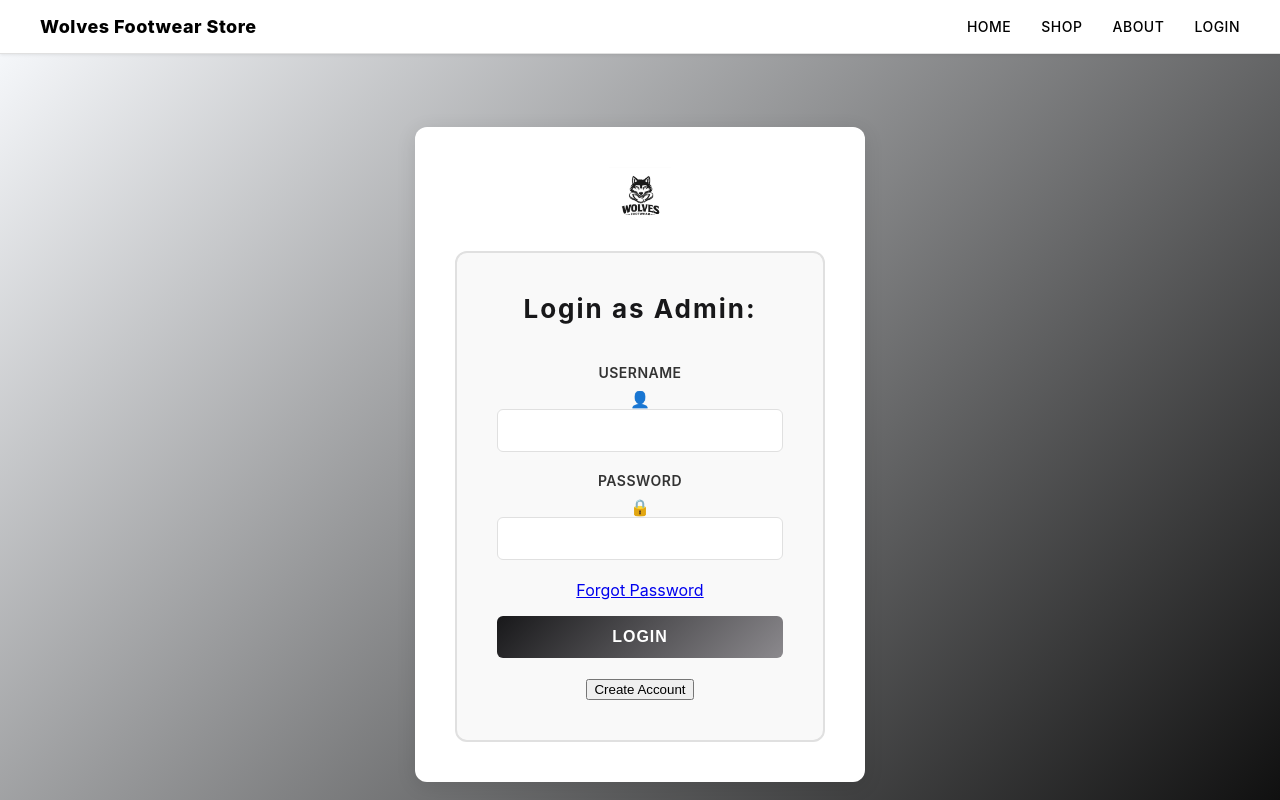
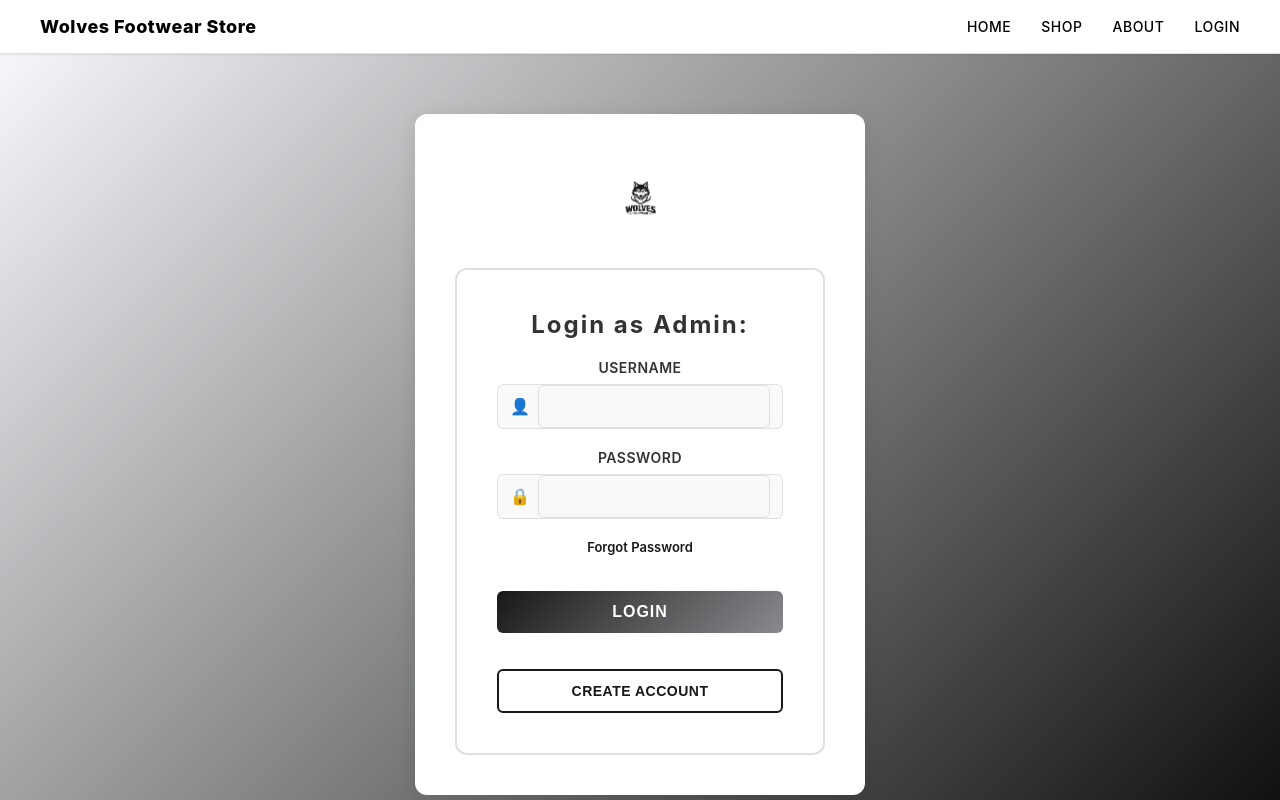
Before and after one commit to RamiroJAP/WEB_ENG_PROJECT, a React (Vite) app: page /login/admin in a window 1280 px wide. Shown: the top 800 px of the page. Built offline with nearby package versions, Linux system fonts and the light colour scheme.

Commit message:
changing-admin-UI-for-inputing-image
-new Admin/User Login

```diff
--- a/src/styles/admin/LoginAdmin.css
+++ b/src/styles/admin/LoginAdmin.css
@@ -96,6 +96,33 @@
   transform: translateY(-2px);
 }
 
+.create-account {
+  width: 100%;
+  padding: 12px;
+  background: var(--bg-white);
+  color: var(--primary-dark);
+  border: 2px solid var(--primary-dark);
+  border-radius: var(--border-radius-sm);
+  font-size: 14px;
+  font-weight: 700;
+  cursor: pointer;
+  transition: all var(--transition-default);
+  text-transform: uppercase;
+  letter-spacing: 0.5px;
+  margin-top: var(--spacing-md);
+}
+
+.create-account:hover {
+  background: var(--primary-dark);
+  color: var(--text-white);
+  box-shadow: var(--shadow-lg);
+  transform: translateY(-2px);
+}
+
+.create-account:active {
+  transform: translateY(0);
+}
+
 .admin-login-form p {
   text-align: center;
   color: var(--text-medium);
@@ -154,3 +181,141 @@
     padding: var(--spacing-lg);
   }
 }
+
+/* Additional styles for new login form structure */
+.login-box {
+  padding: var(--spacing-xl);
+  background: var(--bg-white);
+}
+
+.login-title {
+  font-size: 24px;
+  color: var(--text-dark);
+  font-weight: 700;
+  margin: 0 0 var(--spacing-lg) 0;
+  text-align: center;
+}
+
+.message {
+  padding: 12px;
+  border-radius: var(--border-radius-sm);
+  margin-bottom: var(--spacing-lg);
+  font-size: 14px;
+  font-weight: 500;
+  background: #f8d7da;
+  color: #721c24;
+  border: 1px solid #f5c6cb;
+}
+
+.input-wrapper {
+  display: flex;
+  align-items: center;
+  background: var(--bg-lighter);
+  border: 1px solid var(--border-medium);
+  border-radius: var(--border-radius-sm);
+  padding: 0 12px;
+  transition: all var(--transition-default);
+}
+
+.input-wrapper:focus-within {
+  border-color: var(--primary-dark);
+  box-shadow: 0 0 0 3px rgba(24, 24, 26, 0.1);
+}
+
+.input-icon {
+  margin-right: 8px;
+  font-size: 16px;
+}
+
+.form-input {
+  width: 100%;
+  padding: 12px 0;
+  border: none;
+  background: transparent;
+  font-size: 14px;
+  color: var(--text-dark);
+  font-family: inherit;
+  outline: none;
+}
+
+.form-input::placeholder {
+  color: var(--text-medium);
+}
+
+.forgot-password {
+  display: block;
+  color: var(--primary-dark);
+  text-decoration: none;
+  font-size: 13px;
+  font-weight: 600;
+  transition: all var(--transition-default);
+  margin-bottom: var(--spacing-lg);
+}
+
+.forgot-password:hover {
+  color: var(--primary-darker);
+  text-decoration: underline;
+}
+
+.login-btn {
+  width: 100%;
+  padding: 12px;
+  background: linear-gradient(135deg, var(--primary-dark) 0%, var(--primary-gray) 100%);
+  color: var(--text-white);
+  border: none;
+  border-radius: var(--border-radius-sm);
+  font-size: 16px;
+  font-weight: 700;
+  cursor: pointer;
+  transition: all var(--transition-default);
+  text-transform: uppercase;
+  letter-spacing: 1px;
+  margin-top: var(--spacing-md);
+}
+
+.login-btn:hover {
+  box-shadow: var(--shadow-lg);
+  transform: translateY(-2px);
+}
+
+.button-group {
+  display: flex;
+  gap: 12px;
+  margin-top: var(--spacing-lg);
+}
+
+.signup-btn {
+  flex: 1;
+  padding: 12px;
+  border: none;
+  border-radius: var(--border-radius-sm);
+  font-size: 14px;
+  font-weight: 700;
+  cursor: pointer;
+  transition: all var(--transition-default);
+  text-transform: uppercase;
+  letter-spacing: 0.5px;
+}
+
+.sign-up-btn {
+  background: linear-gradient(135deg, var(--primary-dark) 0%, var(--primary-gray) 100%);
+  color: var(--text-white);
+}
+
+.sign-up-btn:hover {
+  box-shadow: var(--shadow-lg);
+  transform: translateY(-2px);
+}
+
+.sign-in-btn {
+  background: var(--bg-lighter);
+  color: var(--primary-dark);
+  border: 2px solid var(--primary-dark);
+}
+
+.sign-in-btn:hover {
+  background: var(--primary-dark);
+  color: var(--text-white);
+  box-shadow: var(--shadow-lg);
+  transform: translateY(-2px);
+}
--- a/src/styles/user/LoginUser.css
+++ b/src/styles/user/LoginUser.css
@@ -116,6 +116,33 @@
   transform: translateY(-2px);
 }
 
+.create-account {
+  width: 100%;
+  padding: 12px;
+  background: var(--bg-white);
+  color: var(--primary-dark);
+  border: 2px solid var(--primary-dark);
+  border-radius: var(--border-radius-sm);
+  font-size: 14px;
+  font-weight: 700;
+  cursor: pointer;
+  transition: all var(--transition-default);
+  text-transform: uppercase;
+  letter-spacing: 0.5px;
+  margin-top: var(--spacing-md);
+}
+
+.create-account:hover {
+  background: var(--primary-dark);
+  color: var(--text-white);
+  box-shadow: var(--shadow-lg);
+  transform: translateY(-2px);
+}
+
+.create-account:active {
+  transform: translateY(0);
+}
+
 .divider {
   position: relative;
   margin: var(--spacing-xl) 0;
@@ -200,3 +227,132 @@
     padding: var(--spacing-lg);
   }
 }
+
+/* Additional styles for form elements */
+.logo-container {
+  text-align: center;
+  padding: 20px;
+  background: var(--bg-white);
+}
+
+.logo-container img {
+  width: 50px;
+  height: 50px;
+}
+
+.input-wrapper {
+  display: flex;
+  align-items: center;
+  background: var(--bg-lighter);
+  border: 1px solid var(--border-medium);
+  border-radius: var(--border-radius-sm);
+  padding: 0 12px;
+  transition: all var(--transition-default);
+}
+
+.input-wrapper:focus-within {
+  border-color: var(--primary-dark);
+  box-shadow: 0 0 0 3px rgba(24, 24, 26, 0.1);
+}
+
+.input-icon {
+  margin-right: 8px;
+  font-size: 16px;
+}
+
+.form-input {
+  width: 100%;
+  padding: 12px 0;
+  border: none;
+  background: transparent;
+  font-size: 14px;
+  color: var(--text-dark);
+  font-family: inherit;
+  outline: none;
+}
+
+.form-input::placeholder {
+  color: var(--text-medium);
+}
+
+.message {
+  padding: 12px;
+  border-radius: var(--border-radius-sm);
+  margin-bottom: var(--spacing-lg);
+  font-size: 14px;
+  font-weight: 500;
+  background: #f8d7da;
+  color: #721c24;
+  border: 1px solid #f5c6cb;
+}
+
+.login-box {
+  padding: var(--spacing-xl);
+  background: var(--bg-white);
+}
+
+.login-title {
+  font-size: 24px;
+  color: var(--text-dark);
+  font-weight: 700;
+  margin: 0 0 var(--spacing-lg) 0;
+  text-align: center;
+}
+
+.forgot-password {
+  display: block;
+  color: var(--primary-dark);
+  text-decoration: none;
+  font-size: 13px;
+  font-weight: 600;
+  transition: all var(--transition-default);
+  margin-bottom: var(--spacing-lg);
+  text-align: center;
+}
+
+.forgot-password:hover {
+  color: var(--primary-darker);
+  text-decoration: underline;
+}
+
+.button-group {
+  display: flex;
+  gap: 12px;
+  margin-top: var(--spacing-lg);
+}
+
+.signup-btn {
+  flex: 1;
+  padding: 12px;
+  border: none;
+  border-radius: var(--border-radius-sm);
+  font-size: 14px;
+  font-weight: 700;
+  cursor: pointer;
+  transition: all var(--transition-default);
+  text-transform: uppercase;
+  letter-spacing: 0.5px;
+}
+
+.sign-up-btn {
+  background: linear-gradient(135deg, var(--primary-dark) 0%, var(--primary-gray) 100%);
+  color: var(--text-white);
+}
+
+.sign-up-btn:hover {
+  box-shadow: var(--shadow-lg);
+  transform: translateY(-2px);
+}
+
+.sign-in-btn {
+  background: var(--bg-lighter);
+  color: var(--primary-dark);
+  border: 2px solid var(--primary-dark);
+}
+
+.sign-in-btn:hover {
+  background: var(--primary-dark);
+  color: var(--text-white);
+  box-shadow: var(--shadow-lg);
+  transform: translateY(-2px);
+}
```
